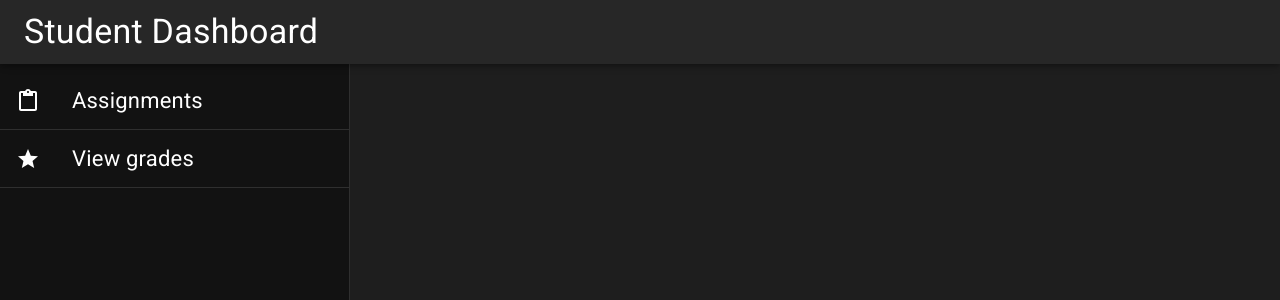
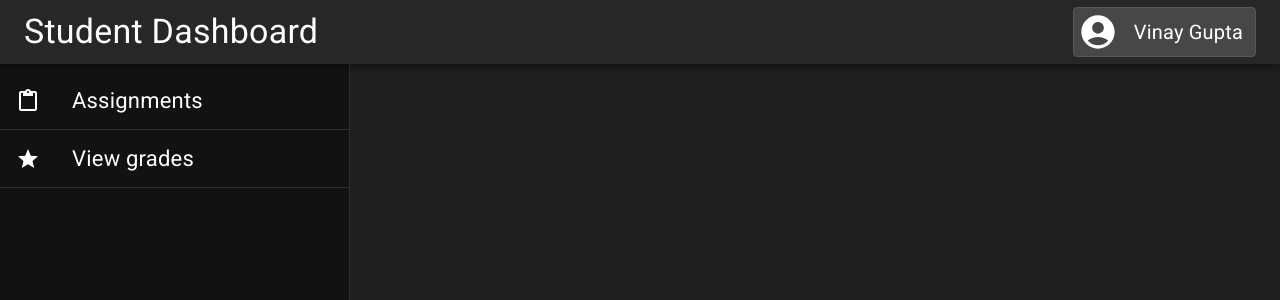
Before and after one commit to WinayGupta777/Assignment_Management, a React (Create React App) app in the folder frontend/: page /student in a window 1280 px wide. Shown: the top 300 px of the page. Built offline with nearby package versions, Linux system fonts and the light colour scheme.

Commit message:
Username and Avatar added on AppBar of Dashborad;

```diff
--- a/frontend/src/components/student/StudentDashboard.js
+++ b/frontend/src/components/student/StudentDashboard.js
@@ -1,5 +1,6 @@
 import React from 'react';
 import { AppBar, Box, Toolbar, Typography } from '@mui/material';
+import { AccountCircle } from '@mui/icons-material';
 import { Outlet } from 'react-router-dom';
 import StudentDrawer from './StudentDrawer';
 import EmptyPage from '../EmptyPage';
@@ -10,7 +11,13 @@ const StudentDashboard = () => {
         <Box>
             <AppBar position="fixed" sx={{ zIndex: (theme) => theme.zIndex.drawer + 1 }}>
                 <Toolbar>
-                    <Typography variant='h4'>Student Dashboard</Typography>
+                    <Typography variant='h4' sx={{ flexGrow: 1 }}>Student Dashboard</Typography>
+                    <Box sx={{display: 'flex', alignItems: 'center',p: 0.5,
+                    border: '1px solid #575757', backgroundColor: '#474747', borderRadius: 1,
+                }}>
+                        <AccountCircle sx={{ fontSize: 40 }} />
+                        <Typography sx={{ fontSize: 20, ml: 2, mr: 1 }}>Vinay Gupta</Typography>
+                    </Box>
                 </Toolbar>
             </AppBar>
             <StudentDrawer />
--- a/frontend/src/components/teacher/TeacherDashboard.js
+++ b/frontend/src/components/teacher/TeacherDashboard.js
@@ -1,5 +1,6 @@
+import React from 'react';
 import { AppBar, Box, Toolbar, Typography } from '@mui/material';
-import React from 'react'
+import { AccountCircle } from '@mui/icons-material';
 import { Outlet } from 'react-router-dom';
 import TeacherDrawer from './TeacherDrawer';
 import EmptyPage from '../EmptyPage';
@@ -9,8 +10,14 @@ const TeacherDashboard = () => {
     return (
         <Box>
             <AppBar position="fixed" sx={{ zIndex: (theme) => theme.zIndex.drawer + 1 }}>
-                <Toolbar>
-                    <Typography variant='h4'>Teacher Dashboard</Typography>
+            <Toolbar>
+                    <Typography variant='h4' sx={{ flexGrow: 1 }}>Teacher Dashboard</Typography>
+                    <Box sx={{display: 'flex', alignItems: 'center',p: 0.5,
+                    border: '1px solid #575757', backgroundColor: '#474747', borderRadius: 1,
+                }}>
+                        <AccountCircle sx={{ fontSize: 40 }} />
+                        <Typography sx={{ fontSize: 20, ml: 2, mr: 1 }}>Dr. Nikhil</Typography>
+                    </Box>
                 </Toolbar>
             </AppBar>
             <TeacherDrawer />
```
